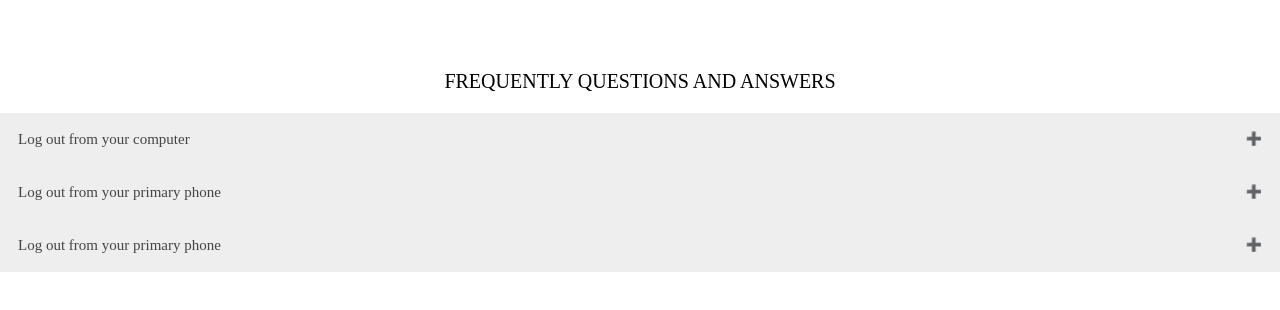
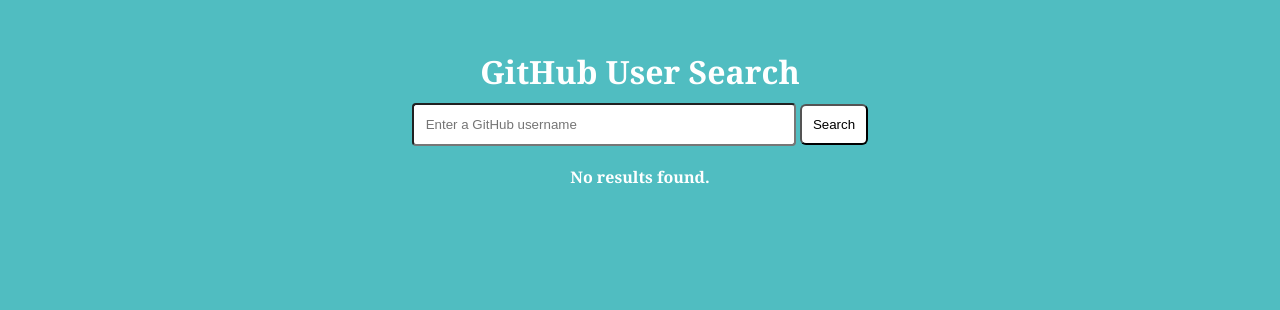
Before and after one commit to Egba-Adaeze/FQAs, a React (Create React App) app: page /github in a window 1280 px wide. Shown: the top 310 px of the page. Built offline with nearby package versions, Linux system fonts and the light colour scheme.

Commit message:
Updated React project on github API fetch, quotes and accordion

```diff
--- a/package.json
+++ b/package.json
@@ -8,6 +8,7 @@
     "@testing-library/user-event": "^13.5.0",
     "react": "^18.2.0",
     "react-dom": "^18.2.0",
+    "react-router-dom": "^6.11.1",
     "react-scripts": "5.0.1",
     "web-vitals": "^2.1.4"
   },
--- a/src/App.css
+++ b/src/App.css
@@ -3,13 +3,14 @@
   color: #444;
   cursor: pointer;
   padding: 18px;
-  width: 100%;
+  width: 50%;
   border: none;
   text-align: left;
   outline: none;
   font-size: 15px;
   transition: 0.4s;
   font-family: 'Times New Roman', Times, serif;
+  margin-left: 300px;
 }
 
 .FQAs{
@@ -43,6 +44,8 @@
   max-height: 0;
   overflow: hidden;
   transition: max-height 0.2s ease-out;
+  margin-left: 300px;
+
 }
 
 .accordion:after {
--- a/src/App.js
+++ b/src/App.js
@@ -1,12 +1,20 @@
+import { BrowserRouter, Routes, Route } from "react-router-dom";
+import Quotes from "./Components/Quotes";
 import logo from './logo.svg';
 import Acc from './Components/Acc'
 import './App.css';
+import Github from "./Components/Github";
 
 function App() {
   return (
     <div className="App">
-      <Acc/>
-
+      <BrowserRouter>
+      <Routes>
+        <Route path="/" element={<Acc />} />
+        <Route path="/quotes" element = {<Quotes/>}/>
+        <Route path="/github" element = {<Github/>} />
+        </Routes>
+    </BrowserRouter>
     </div>
   );
 }
--- a/src/Components/Acc.jsx
+++ b/src/Components/Acc.jsx
@@ -6,9 +6,9 @@
       event.target.classList.toggle('active');
       const panel = event.target.nextElementSibling;
       if (panel.style.maxHeight) {
-        panel.style.maxHeight = null;
+      panel.style.maxHeight = null;
       } else {
-        panel.style.maxHeight = panel.scrollHeight + 'px';
+      panel.style.maxHeight = panel.scrollHeight + 'px';
       }
     };
 
--- /dev/null
+++ b/src/Components/Github.css
@@ -0,0 +1,40 @@
+button{
+    padding: 0.7rem;
+    border-radius:6px;
+    margin-left: 4px;
+    background-color: white;
+    color:black;
+}
+h1{
+    font-weight: bold;
+
+}
+
+img{
+    width: 70px;
+}
+
+.General{
+    padding-top: 50px;
+    font-family: Georgia, 'Times New Roman', Times, serif;
+    text-align: center;
+
+}
+
+input{
+    width:30%;
+    padding: 12px;
+    border-radius: 4px;
+}
+
+.result{
+    padding-top:20px;
+    color: white;
+    font-weight: bolder;
+
+}
+
+.git{
+    padding-bottom:10px;
+    color: white;
+}
--- /dev/null
+++ b/src/Components/Github.jsx
@@ -0,0 +1,63 @@
+import React, { useState } from 'react';
+import Github from "../Components/Github.css";
+
+function SearchPage() {
+  const [searchQuery, setSearchQuery] = useState('');
+  const [searchResults, setSearchResults] = useState([]);
+
+  const handleSearch = () => {
+    if (searchQuery.trim() === '') {
+      alert('Please enter a GitHub username.');
+      return;
+    }
+
+    const apiUrl = `https://api.github.com/search/users?q=${searchQuery}`;
+
+    fetch(apiUrl)
+      .then((response) => response.json())
+      .then((data) => {
+        setSearchResults(data.items);
+        console.log(data.items)
+      })
+      .catch((error) => {
+        console.error('Error:', error);
+        alert('An error occurred. Please try again later.');
+      });
+  };
+
+  return (
+    <div className='General'>
+      <h1 className='git'>GitHub User Search</h1>
+      <div>
+        <input
+          type="text"
+          id="search-input"
+          placeholder="Enter a GitHub username"
+          value={searchQuery}
+          onChange={(e) => setSearchQuery(e.target.value)}
+        />
+        <button onClick={handleSearch} >Search</button>
+      </div>
+      <div>
+
+      </div>
+      <ul>
+        {searchResults.length === 0 ? (
+          <li className='result'>No results found.</li>
+        ) : (
+          searchResults.map((item) => (
+            <li key={item.id}>
+             <strong>{item.login}</strong> -{' '}
+             <a href={item.html_url} target="_blank" rel="noopener noreferrer">
+             <li>  <img src={item.avatar_url} alt=''/> </li>
+                View Profile
+              </a>
+            </li>
+          ))
+        )}
+      </ul>
+    </div>
+  );
+}
+
+export default SearchPage;
--- /dev/null
+++ b/src/Components/Quotes.jsx
@@ -0,0 +1,52 @@
+import React, { useState, useEffect } from 'react';
+import Style from "../Components/Style.css"
+
+const Quotes = () => {
+  const [quote, setQuote] = useState('');
+  const [author, setAuthor] = useState('');
+  const [count, setCount] = useState(0);
+
+  useEffect(() => {
+    getQuote()
+    const interval = setInterval(() => {
+      setCount(count + 1);
+  }, 3000);
+
+  //Clearing the interval
+  return () => clearInterval(interval);
+}, [count]);
+
+
+  const getQuote = () => {
+    let url = `https://type.fit/api/quotes`;
+    fetch(url)
+      .then(res => res.json())
+      .then(data => {
+        let dataQuotes = data;
+        console.log(dataQuotes);
+        let randomNum = Math.floor(Math.random() * dataQuotes.length);
+        let randomQuote = dataQuotes[randomNum];
+
+
+        setQuote(randomQuote.text);
+        setAuthor(randomQuote.author);
+      })
+  }
+
+   const handleClick = () => {
+    getQuote();
+   }
+
+  return (
+    <div id="quote-box">
+      <div id="text"><p>{quote}</p></div>
+      <div id="author"><p>{author}</p></div>
+
+      <div>
+        <button onClick={handleClick} id="new-quote">New Quote</button>
+      </div>
+    </div>
+  )
+}
+
+export default Quotes;
--- /dev/null
+++ b/src/Components/Style.css
@@ -0,0 +1,62 @@
+@import url('https://fonts.googleapis.com/css?family=Nunito&display=swap');
+
+* {
+  margin: 0;
+  padding: 0;
+  box-sizing: border-box;
+}
+
+body {
+  font-family: 'Nunito', sans-serif;
+  background: #50bdc1;
+
+
+}
+
+#quote-box {
+  background: #fff;
+  width: 50rem;
+  margin: 10rem auto;
+  padding: 5rem;
+  border-radius: 5px;
+}
+
+#text {
+  font-size: 2rem;
+  margin-bottom: 1.5rem;
+}
+
+#author {
+  display: flex;
+  justify-content: flex-end;
+  font-size: 1.2rem;
+}
+
+#buttons {
+  display: flex;
+  align-items: center;
+  justify-content: space-between;
+  margin-top: 2rem;
+}
+
+
+
+
+
+
+
+#new-quote {
+  background: #0059ff;
+  border: none;
+  color: #fff;
+  padding: .7rem 1rem;
+  font-size: .9rem;
+  font-weight: bold;
+  border-radius: 2px;
+  outline: none;
+  cursor: pointer;
+}
+
+#new-quote:hover {
+  opacity: 0.9;
+}
```
Also changed, not shown: 1 other file (tests, documents, lock files or other folders).
